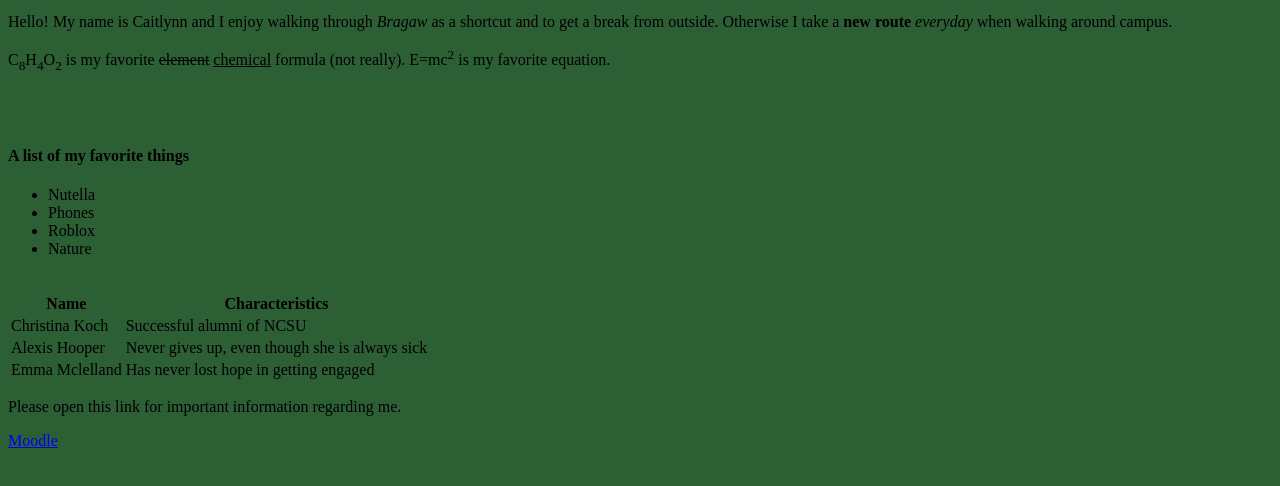
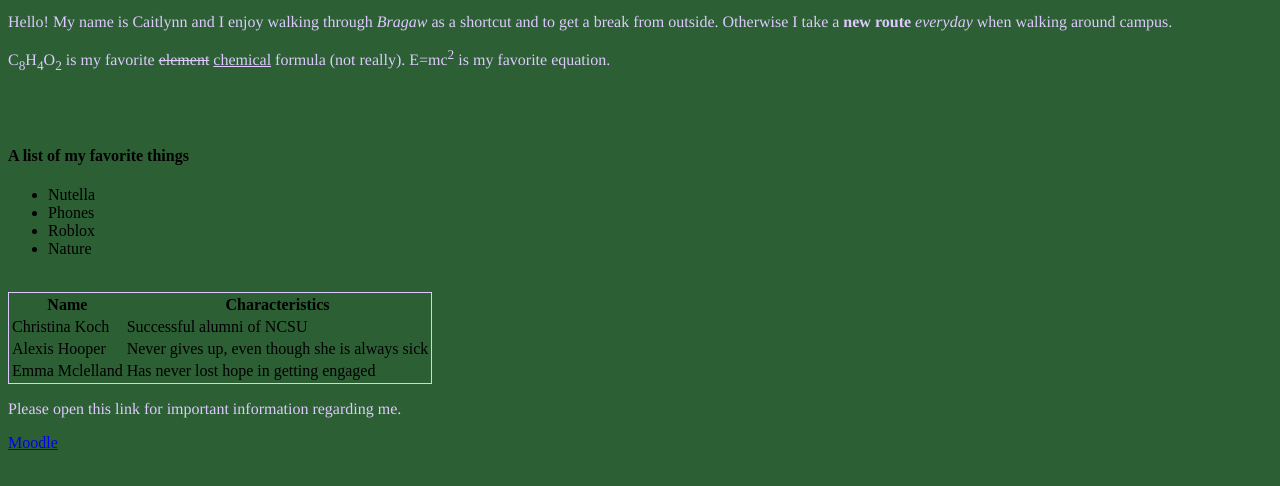
Before and after one commit to CaitlynnIsCodingSadly/Caitlynn-s-Website, a plain HTML site: page index.html in a window 1280 px wide. Shown: the part 124-610 px from the top of the page. Drawn offline with Linux system fonts and the light colour scheme.

Commit message:
Update index.html with new content and styling

```diff
--- a/index.html
+++ b/index.html
@@ -13,7 +13,7 @@
 	<head>
 		<meta charset="utf-8 />
 		<title>About Beck Waldbauer</title>
-		<link href="webpagesGL.css" rel="stylesheet" type="text/css" />
+		<link href="template.css" rel="stylesheet" type="text/css" />
 	</head>
 
 <!-- This is my code for the background
```
